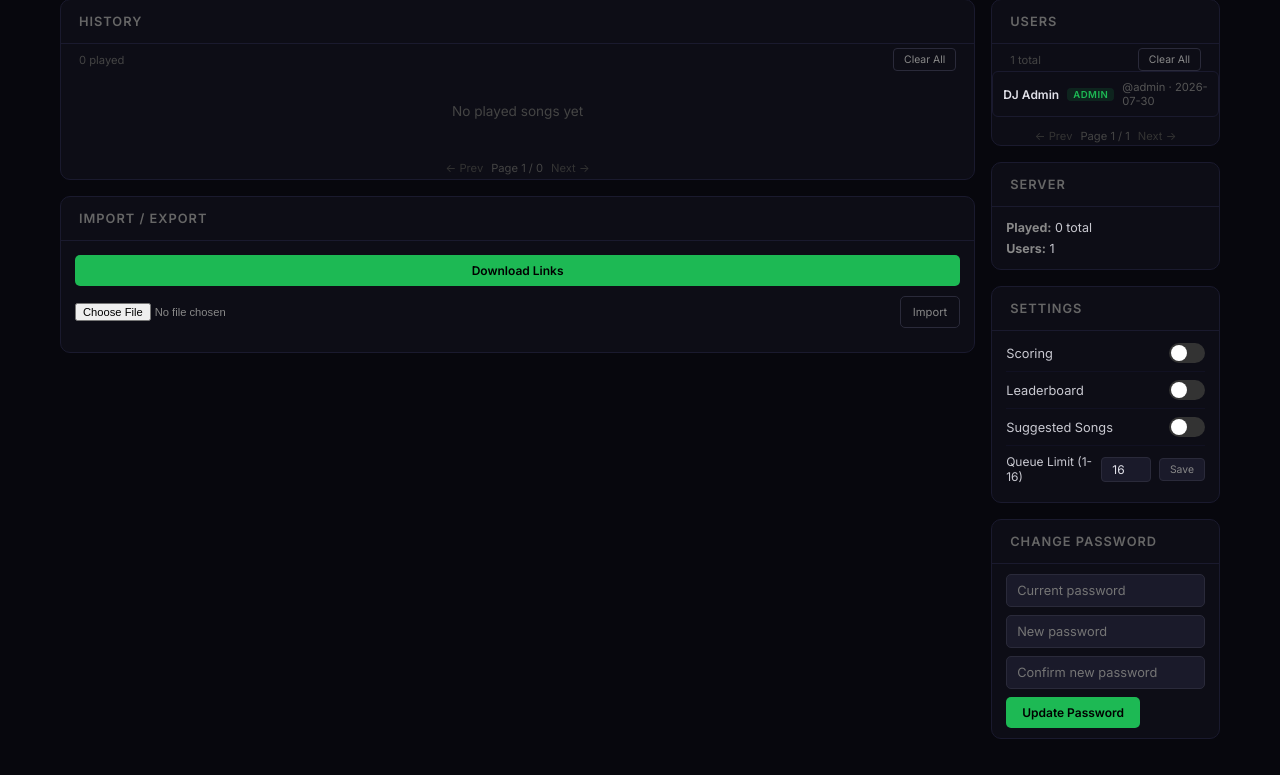
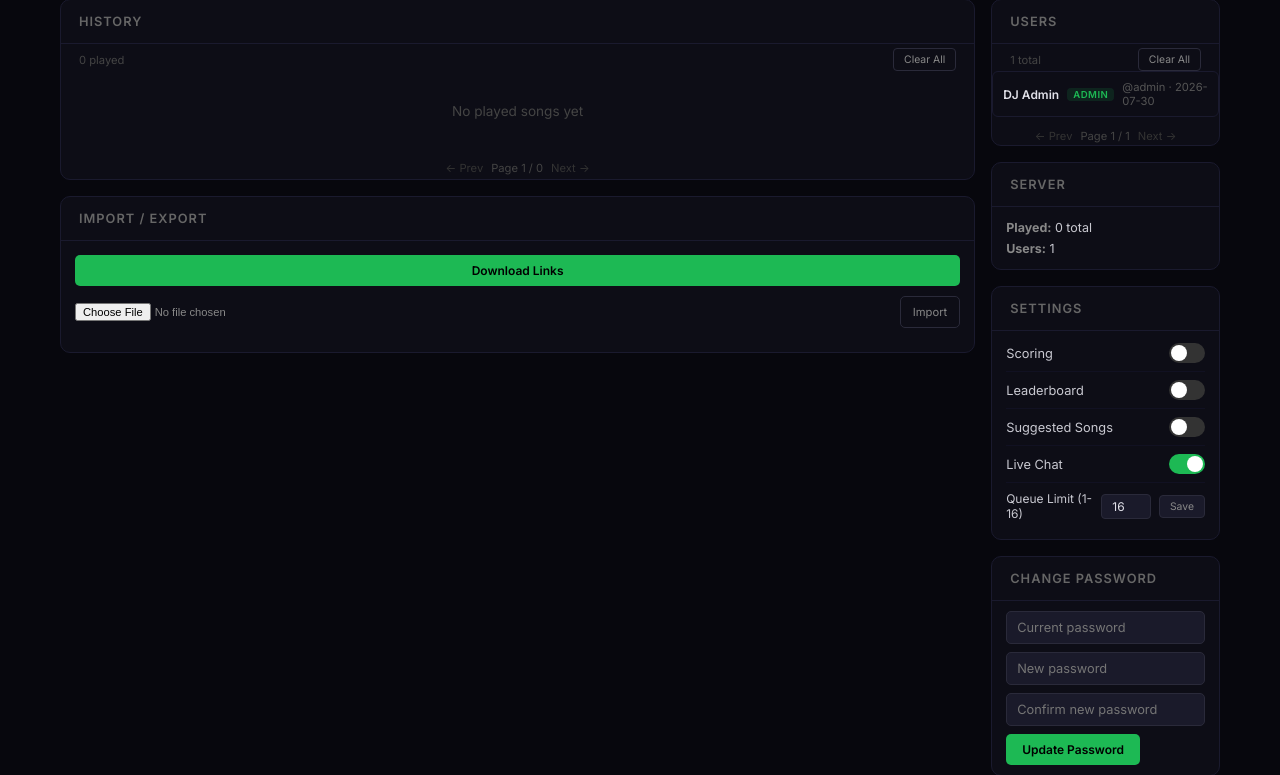
Before and after one commit to lgnrvz/cloud-dj, a Flask app: page /admin in a window 1280 px wide. Shown: the part 174-949 px from the top of the page. Before the commit the page ends 913 px from the top, so only its background shows below. Run offline with Flask 3, Linux system fonts and the light colour scheme; a user stored in the database is signed in; data comes from the database, SQL or seed files in the repository; data that the repository does not hold is empty.

Commit message:
Add Live Chat with SocketIO - linkify URLs, admin toggle, default ON

```diff
--- a/app.py
+++ b/app.py
@@ -1,5 +1,6 @@
 from flask import Flask, render_template, request, redirect, url_for, flash, jsonify, Response, stream_with_context, session
 from flask_login import LoginManager, UserMixin, login_user, login_required, logout_user, current_user
+from flask_socketio import SocketIO, emit, join_room
 import sqlite3, os, threading, subprocess, re, signal, random, time, sys, hashlib, secrets
 from base64 import b64encode
 from datetime import datetime, timedelta
@@ -51,6 +52,9 @@ app = Flask(__name__)
 app.secret_key = os.urandom(24).hex()
 app.config['REMEMBER_COOKIE_DURATION'] = timedelta(days=365)
 app.config['PERMANENT_SESSION_LIFETIME'] = timedelta(days=365)
+
+socketio = SocketIO(app, cors_allowed_origins="*", async_mode='eventlet')
+
 login_manager = LoginManager()
 login_manager.init_app(app)
 login_manager.login_view = 'login'
@@ -61,6 +65,8 @@ NOW_PLAYING = {'id': None, 'url': None, 'title': 'Nothing playing', 'username':
 SCORING_ENABLED = False  # Videoke scoring toggle
 SHOW_LEADERBOARD = False  # Leaderboard visibility toggle
 SUGGESTED_ENABLED = False  # Suggested songs toggle
+CHAT_ENABLED = True  # Live chat toggle
+CHAT_MESSAGES = []  # In-memory chat history (max 100)
 
 # Anti-abuse settings
 MAX_CONSECUTIVE_QUEUE = 16  # Max songs a user can add consecutively (1-16)
@@ -450,7 +456,7 @@ def queue():
     # Auto-start: if nothing is playing but there are pending items, advance
     if NOW_PLAYING.get('id') is None:
         _auto_start()
-    return render_template('queue.html', items=items, played=played, loved=loved, loved_urls=loved_urls, now=_enrich_now(dict(NOW_PLAYING)), server_url=request.host_url.rstrip('/'), suggested_enabled=SUGGESTED_ENABLED)
+    return render_template('queue.html', items=items, played=played, loved=loved, loved_urls=loved_urls, now=_enrich_now(dict(NOW_PLAYING)), server_url=request.host_url.rstrip('/'), suggested_enabled=SUGGESTED_ENABLED, chat_enabled=CHAT_ENABLED)
 
 @app.route('/loved-songs')
 @login_required
@@ -1118,6 +1124,19 @@ def admin_settings_suggested():
     return jsonify({'show': SUGGESTED_ENABLED})
 
 
+@app.route('/admin/settings/chat', methods=['GET', 'POST'])
+@login_required
+def admin_settings_chat():
+    """Get or toggle live chat."""
+    if not current_user.is_admin:
+        return jsonify({'error': 'Unauthorized'}), 403
+    global CHAT_ENABLED
+    if request.method == 'POST':
+        CHAT_ENABLED = request.json.get('show', False)
+        return jsonify({'success': True, 'show': CHAT_ENABLED})
+    return jsonify({'show': CHAT_ENABLED})
+
+
 @app.route('/admin/change-password', methods=['POST'])
 @login_required
 def admin_change_password():
@@ -1338,5 +1357,36 @@ def fetch_title(item_id, url):
     except:
         pass
 
+
+# ─── SOCKET.IO EVENTS (Live Chat) ───
+
+@socketio.on('connect')
+def handle_connect():
+    join_room('chat')
+    # Send recent messages to the newly connected client
+    for msg in CHAT_MESSAGES[-50:]:
+        emit('chat_message', msg)
+
+
+@socketio.on('send_message')
+def handle_send_message(data):
+    if not current_user.is_authenticated:
+        return
+    msg = data.get('message', '').strip()
+    if not msg or len(msg) > 500:
+        return
+    entry = {
+        'username': current_user.username,
+        'message': msg,
+        'is_admin': current_user.is_admin,
+        'time': datetime.now().strftime('%H:%M')
+    }
+    CHAT_MESSAGES.append(entry)
+    # Keep only last 100
+    while len(CHAT_MESSAGES) > 100:
+        CHAT_MESSAGES.pop(0)
+    emit('chat_message', entry, room='chat')
+
+
 if __name__ == '__main__':
-    app.run(host='0.0.0.0', port=5050, debug=True, threaded=True)
+    socketio.run(app, host='0.0.0.0', port=5050, debug=True, allow_unsafe_werkzeug=True)
--- a/requirements.txt
+++ b/requirements.txt
@@ -1,4 +1,6 @@
 flask>=3.0
 flask-login>=0.6
+flask-socketio>=5.0
+eventlet>=0.33
 werkzeug>=3.0
 yt-dlp>=2024.0
--- a/templates/admin.html
+++ b/templates/admin.html
@@ -272,6 +272,10 @@
                         <span>Suggested Songs</span>
                         <button id="suggestedToggle" class="toggle-switch off" onclick="toggleSetting('suggested', this)"></button>
                     </div>
+                    <div class="toggle-row">
+                        <span>Live Chat</span>
+                        <button id="chatToggle" class="toggle-switch on" onclick="toggleSetting('chat', this)"></button>
+                    </div>
                     <div class="toggle-row" style="border-bottom:none;">
                         <span style="font-size:0.75rem;">Queue Limit (1-16)</span>
                         <div style="display:flex;align-items:center;gap:8px;">
@@ -432,6 +436,12 @@
         btn.className = 'toggle-switch ' + (d.show ? 'on' : 'off');
     }).catch(() => {});
 
+    // Load chat setting
+    fetch('/admin/settings/chat').then(r=>r.json()).then(d => {
+        const btn = document.getElementById('chatToggle');
+        btn.className = 'toggle-switch ' + (d.show ? 'on' : 'off');
+    }).catch(() => {});
+
     function toggleSetting(name, btn) {
         const wasOff = btn.classList.contains('off');
         let url = '/admin/settings';
@@ -439,6 +449,7 @@
         if (name === 'scoring') { body = {scoring: wasOff}; }
         else if (name === 'leaderboard') { url = '/admin/settings/leaderboard'; body = {show: wasOff}; }
         else if (name === 'suggested') { url = '/admin/settings/suggested'; body = {show: wasOff}; }
+        else if (name === 'chat') { url = '/admin/settings/chat'; body = {show: wasOff}; }
         btn.className = 'toggle-switch ' + (wasOff ? 'on' : 'off');
         fetch(url, {
             method: 'POST', headers: {'Content-Type': 'application/json'}, body: JSON.stringify(body)
```
Also changed, not shown: templates/queue.html (+79 -0 lines).
